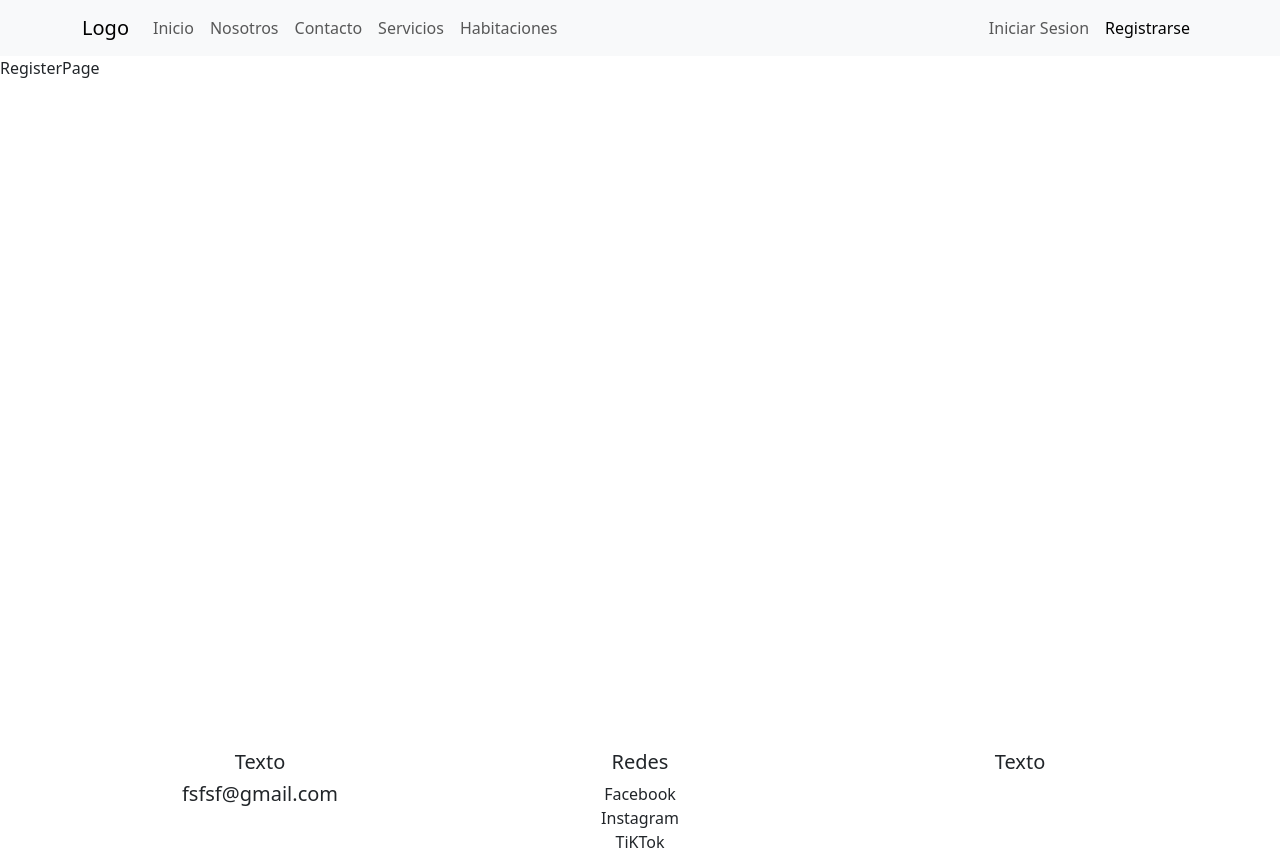
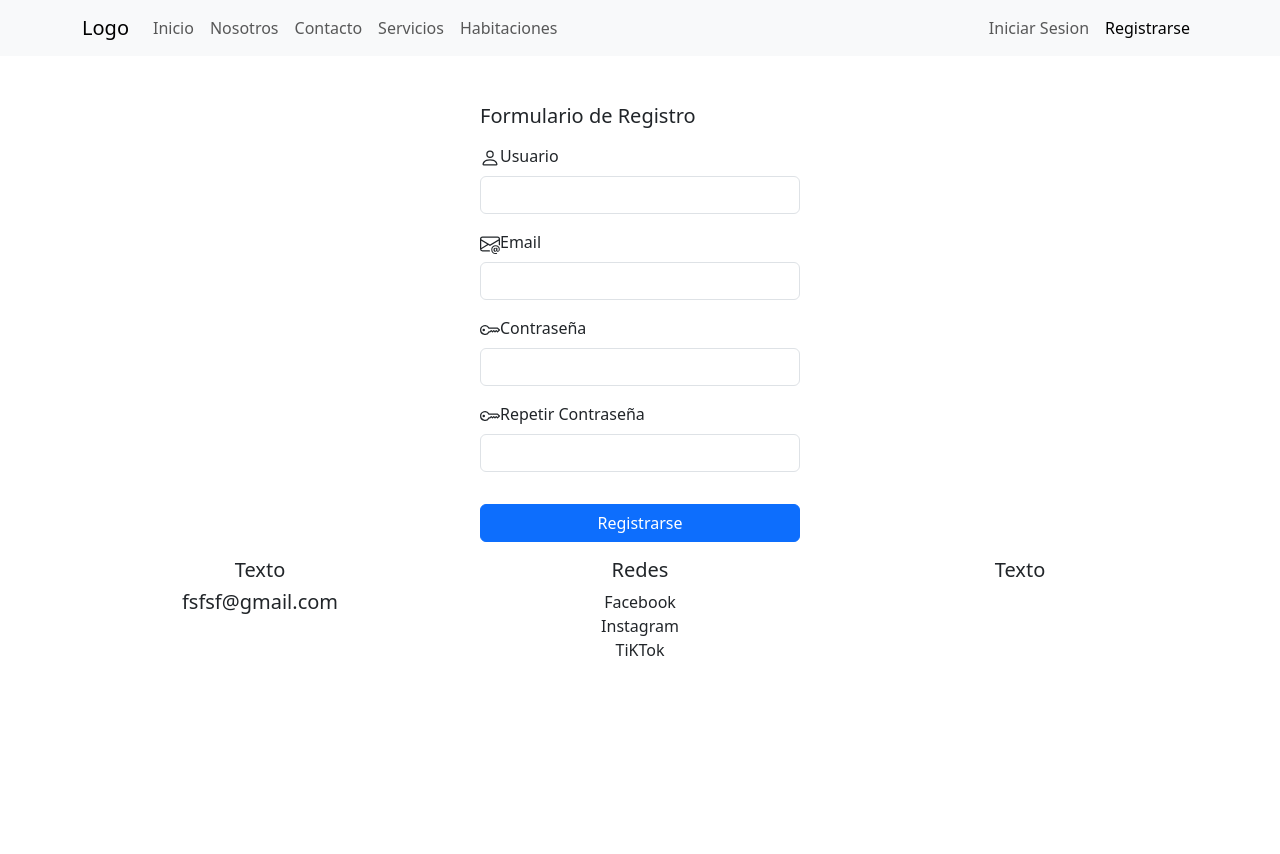
Before and after one commit to juanjobazan/Proyecto_Final_Rollig, a React (Vite) app: page /register in a window 1280 px wide. After the commit the page ends 800 px from the top, so only its background shows below. Built offline with nearby package versions, Linux system fonts and the light colour scheme.

Commit message:
Se Crea Formulario de Registro Con Sus Respectivas Validaciones

```diff
--- a/package.json
+++ b/package.json
@@ -12,11 +12,14 @@
   "dependencies": {
     "axios": "^1.5.0",
     "bootstrap": "^5.3.2",
+    "bootstrap-icons": "^1.11.1",
+    "formik": "^2.4.5",
     "react": "^18.2.0",
     "react-bootstrap": "^2.8.0",
     "react-dom": "^18.2.0",
     "react-router-dom": "^6.16.0",
-    "sweetalert2": "^11.7.28"
+    "sweetalert2": "^11.7.28",
+    "yup": "^1.2.0"
   },
   "devDependencies": {
     "@types/react": "^18.2.15",
--- a/src/css/Footer.css
+++ b/src/css/Footer.css
@@ -1,7 +1,3 @@
 footer {
-    position: absolute;
-    bottom: 0;
-    left: 0;
-    right: 0;
-    height: 50px;
+  margin-top: auto;
   }
--- /dev/null
+++ b/src/helpers/validationSchemaYupRegister.js
@@ -0,0 +1,10 @@
+import * as yup from 'yup'
+
+const userSchemaRegister = yup.object({
+    user: yup.string().min(4,'El minimo es de 4 caracteres').max(18, 'El Maximo es de 18 Caracteres').required('El Usuario es Obligatorio'),
+    password: yup.string().min(8, 'El Minimo es de 8 caracteres').max(18, 'El Maximo es de 18 Caracteres').required('La Contraseña es Requerida'),
+    rpassword: yup.string().min(8, 'El Mino es de 8 Caracteres').max(18, 'El Maximo es de 18 Caracteres').required('La Repeticion de Contraseña es Requerida'),
+    email: yup.string().required('La Direccion de correo es necesaria').email('La Direccion de Correo es Invalida')
+});
+
+export default userSchemaRegister;
--- a/src/pages/RegisterPage.jsx
+++ b/src/pages/RegisterPage.jsx
@@ -1,10 +1,96 @@
-import React from 'react'
+import userSchemaRegister from '../helpers/validationSchemaYupRegister'
+import Button from 'react-bootstrap/Button';
+import Form from 'react-bootstrap/Form';
+import { Formik } from 'formik';
+import axios from 'axios';
+import Swal from 'sweetalert2';
+
 
 const RegisterPage = () => {
+
+  const sendFormRegister = async (values)=>{
+    const {password,rpassword}= values
+    if(password=== rpassword){
+      const res = await axios.post('url',vales)
+      console.log(res)
+
+    }else{
+      Swal.fire({
+        icon: 'error',
+        title: 'Oops...',
+        text: 'No Coinciden las Contraseñas!',
+
+      })
+    }
+
+  }
   return (
-    <div>
-      RegisterPage
-    </div>
+   <>
+   <Formik
+      initialValues={{ user: '', password: '', rpassword: '', email: '' }}
+      validationSchema={userSchemaRegister}
+      onSubmit={(values) => sendFormRegister(values)}
+    >
+      {({
+        values,
+        errors,
+        touched,
+        handleChange,
+        handleSubmit,
+      }) => (
+        <div className="d-flex justify-content-center mt-5 formulario">
+          <Form className="w-25">
+            <h5 className='mb-3'>Formulario de Registro</h5>
+            <Form.Group className="mb-3" controlId="formBasicEmail">
+              <Form.Label>
+                <svg xmlns="http://www.w3.org/2000/svg" width="20" height="20" fill="currentColor" class="bi bi-person" viewBox="0 0 16 16">
+                  <path d="M8 8a3 3 0 1 0 0-6 3 3 0 0 0 0 6Zm2-3a2 2 0 1 1-4 0 2 2 0 0 1 4 0Zm4 8c0 1-1 1-1 1H3s-1 0-1-1 1-4 6-4 6 3 6 4Zm-1-.004c-.001-.246-.154-.986-.832-1.664C11.516 10.68 10.289 10 8 10c-2.29 0-3.516.68-4.168 1.332-.678.678-.83 1.418-.832 1.664h10Z" />
+                </svg>
+                Usuario</Form.Label>
+              <Form.Control type="text" name='user' value={values.user} className={errors.user && touched.user && errors.user && 'is-invalid'} onChange={handleChange} maxLength={16} min={4} />
+              <small className='text-danger'> {errors.user && touched.user && errors.user}</small>
+            </Form.Group>
+
+            <Form.Group className="mb-3" controlId="formBasicPassword">
+              <Form.Label>
+                <svg xmlns="http://www.w3.org/2000/svg" width="20" height="20" fill="currentColor" class="bi bi-envelope-at" viewBox="0 0 16 16">
+                  <path d="M2 2a2 2 0 0 0-2 2v8.01A2 2 0 0 0 2 14h5.5a.5.5 0 0 0 0-1H2a1 1 0 0 1-.966-.741l5.64-3.471L8 9.583l7-4.2V8.5a.5.5 0 0 0 1 0V4a2 2 0 0 0-2-2H2Zm3.708 6.208L1 11.105V5.383l4.708 2.825ZM1 4.217V4a1 1 0 0 1 1-1h12a1 1 0 0 1 1 1v.217l-7 4.2-7-4.2Z" />
+                  <path d="M14.247 14.269c1.01 0 1.587-.857 1.587-2.025v-.21C15.834 10.43 14.64 9 12.52 9h-.035C10.42 9 9 10.36 9 12.432v.214C9 14.82 10.438 16 12.358 16h.044c.594 0 1.018-.074 1.237-.175v-.73c-.245.11-.673.18-1.18.18h-.044c-1.334 0-2.571-.788-2.571-2.655v-.157c0-1.657 1.058-2.724 2.64-2.724h.04c1.535 0 2.484 1.05 2.484 2.326v.118c0 .975-.324 1.39-.639 1.39-.232 0-.41-.148-.41-.42v-2.19h-.906v.569h-.03c-.084-.298-.368-.63-.954-.63-.778 0-1.259.555-1.259 1.4v.528c0 .892.49 1.434 1.26 1.434.471 0 .896-.227 1.014-.643h.043c.118.42.617.648 1.12.648Zm-2.453-1.588v-.227c0-.546.227-.791.573-.791.297 0 .572.192.572.708v.367c0 .573-.253.744-.564.744-.354 0-.581-.215-.581-.8Z" />
+                </svg>
+                Email</Form.Label>
+              <Form.Control type="email" name="email" value={values.email} className={errors.email && touched.email && errors.email && 'is-invalid'} onChange={handleChange}  />
+              <small className='text-danger'>{errors.email && touched.email && errors.email}</small>
+            </Form.Group>
+
+            <Form.Group className="mb-3" controlId="formBasicPassword">
+              <Form.Label>
+              <svg xmlns="http://www.w3.org/2000/svg" width="20" height="20" fill="currentColor" class="bi bi-key" viewBox="0 0 16 16">
+              <path d="M0 8a4 4 0 0 1 7.465-2H14a.5.5 0 0 1 .354.146l1.5 1.5a.5.5 0 0 1 0 .708l-1.5 1.5a.5.5 0 0 1-.708 0L13 9.207l-.646.647a.5.5 0 0 1-.708 0L11 9.207l-.646.647a.5.5 0 0 1-.708 0L9 9.207l-.646.647A.5.5 0 0 1 8 10h-.535A4 4 0 0 1 0 8zm4-3a3 3 0 1 0 2.712 4.285A.5.5 0 0 1 7.163 9h.63l.853-.854a.5.5 0 0 1 .708 0l.646.647.646-.647a.5.5 0 0 1 .708 0l.646.647.646-.647a.5.5 0 0 1 .708 0l.646.647.793-.793-1-1h-6.63a.5.5 0 0 1-.451-.285A3 3 0 0 0 4 5z" />
+              <path d="M4 8a1 1 0 1 1-2 0 1 1 0 0 1 2 0z" />
+            </svg>
+            Contraseña</Form.Label>
+              <Form.Control type="password" name="password" value={values.password} className={errors.password && touched.password && errors.password && 'is-invalid'} onChange={handleChange} maxLength={16} min={8}  />
+              <small className='text-danger'>{errors.password && touched.password && errors.password}</small>
+            </Form.Group>
+
+            <Form.Group className="mb-3" controlId="formBasicPassword">
+              <Form.Label>
+              <svg xmlns="http://www.w3.org/2000/svg" width="20" height="20" fill="currentColor" class="bi bi-key" viewBox="0 0 16 16">
+              <path d="M0 8a4 4 0 0 1 7.465-2H14a.5.5 0 0 1 .354.146l1.5 1.5a.5.5 0 0 1 0 .708l-1.5 1.5a.5.5 0 0 1-.708 0L13 9.207l-.646.647a.5.5 0 0 1-.708 0L11 9.207l-.646.647a.5.5 0 0 1-.708 0L9 9.207l-.646.647A.5.5 0 0 1 8 10h-.535A4 4 0 0 1 0 8zm4-3a3 3 0 1 0 2.712 4.285A.5.5 0 0 1 7.163 9h.63l.853-.854a.5.5 0 0 1 .708 0l.646.647.646-.647a.5.5 0 0 1 .708 0l.646.647.646-.647a.5.5 0 0 1 .708 0l.646.647.793-.793-1-1h-6.63a.5.5 0 0 1-.451-.285A3 3 0 0 0 4 5z" />
+              <path d="M4 8a1 1 0 1 1-2 0 1 1 0 0 1 2 0z" />
+            </svg>
+            Repetir Contraseña</Form.Label>
+              <Form.Control type="password" name="rpassword" value={values.rpassword} className={errors.rpassword && touched.rpassword && errors.rpassword && 'is-invalid'} onChange={handleChange} maxLength={16} min={8}  />
+              <small className='text-danger'>{errors.rpassword && touched.rpassword && errors.rpassword}</small>
+            </Form.Group>
+            <Button variant="primary" type="submit" className="w-100 my-3" onClick={handleSubmit}>
+              Registrarse
+            </Button>
+          </Form>
+        </div>
+      )}
+    </Formik>
+   </>
   )
 }
 
```
Also changed, not shown: 1 other file (tests, documents, lock files or other folders).
